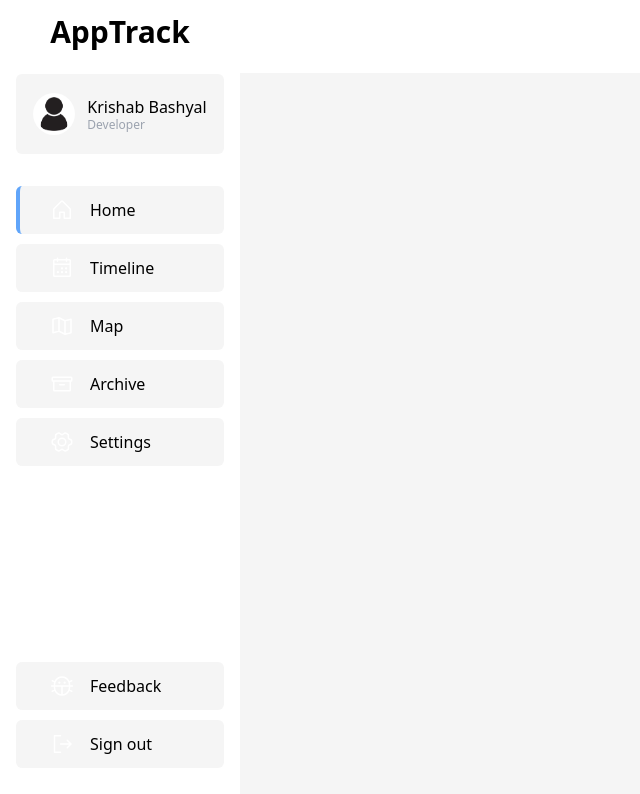
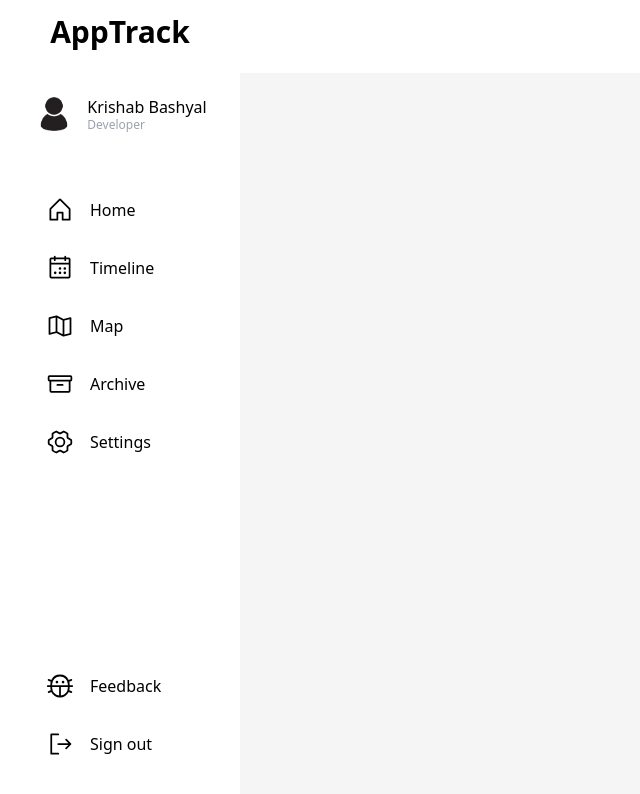
Before and after one commit to krishabbashyal/Apptive, a Next.js app in the folder client/: page / in a window 1280 px wide. Shown: the top 794 px of the page, without its empty margins (0-640 px from the left). Built offline with nearby package versions, Linux system fonts and the light colour scheme.

Commit message:
Started working on the sidebar and giving it a floating elements design

```diff
--- a/client/src/components/Sidebar/index.tsx
+++ b/client/src/components/Sidebar/index.tsx
@@ -8,7 +8,7 @@ import { usePathname } from "next/navigation";
 
 const SidebarProfileTab = () => {
   return (
-    <div className="w-full h-20 rounded-md flex justify-center cursor-pointer bg-background">
+    <div className="w-full h-20 rounded-md flex justify-center cursor-pointer ">
       <div className="flex gap-x-3 items-center">
         <Image src="/images/profile.jpg" className="rounded-full" width={42} height={42} alt="Profile Picture" />
         <div>
@@ -39,10 +39,10 @@ const SidebarTab = ({ label, icon: Icon, route }: SidebarTabProps) => {
     <button
       type="button"
       onClick={() => router.push(route)}
-      className={`h-12 flex  items-center bg-background cursor-pointer border-l-4 hover:bg-slate-700 rounded-md border-background ${isActiveTab ? "border-blue-400" : ""}`}>
+      className={`h-12 flex  items-center cursor-pointer hover:bg-accent rounded-md ${isActiveTab ? "border-accent" : ""}`}>
       <div className="flex ml-[30px] items-center">
-        <Icon color="#fff" size={24} />
-        <p className="ml-4">{label}</p>
+        <Icon color="#000" size={28} />
+        <p className="ml-4 ">{label}</p>
       </div>
     </button>
   );
```
